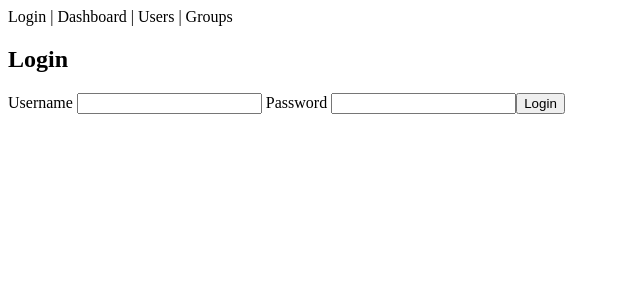
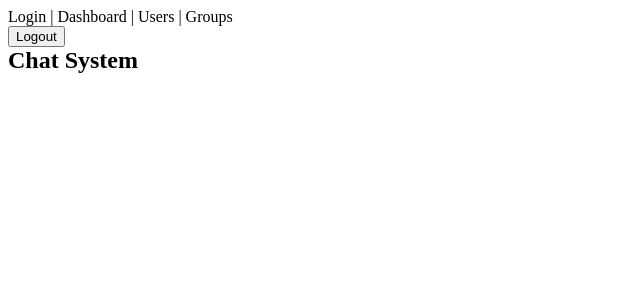
Before and after one commit to Zxhraee/Chat-System-Application, an Angular app in the folder frontend/: page /menu in a window 1280 px wide. Before the commit this address led to /login. Shown: the top 300 px of the page, without its empty margins (0-640 px from the left). Built offline with nearby package versions, Linux system fonts and the light colour scheme.

Commit message:
Added Basic HTML setup for menu screen and fixed any routing errors, also ststarted implementing screen route display according to user role

```diff
--- a/frontend/src/app/app.routes.ts
+++ b/frontend/src/app/app.routes.ts
@@ -10,7 +10,7 @@ import { ChatComponent } from './pages/chat/chat.component';
 
 export const routes: Routes = [
     { path: 'login', component: LoginComponent },
-    { path: 'dashboard', component: MenuComponent, canActivate: [AuthGuard] },
+    { path: 'menu', component: MenuComponent, canActivate: [AuthGuard] },
     { path: 'users', component: UsersComponent, canActivate: [AuthGuard, RoleGuard], data: { roles: ['SUPER'] } },
     { path: 'groups', component: GroupsComponent, canActivate: [AuthGuard, RoleGuard], data: { roles: ['GROUP_ADMIN','SUPER'] } },
     { path: 'groups/:id/channels', component: ChannelsComponent, canActivate: [AuthGuard, RoleGuard], data: { roles: ['GROUP_ADMIN','SUPER'] } },
--- a/frontend/src/app/pages/login/login.component.ts
+++ b/frontend/src/app/pages/login/login.component.ts
@@ -25,6 +25,6 @@ export class LoginComponent {
       this.error = 'Invalid user credentials';
       return;
     }
-    this.router.navigate(['/dashboard']);
+    this.router.navigate(['/menu']);
   }
 }
--- a/frontend/src/app/pages/menu/menu.component.html
+++ b/frontend/src/app/pages/menu/menu.component.html
@@ -1 +1,24 @@
-<p>menu works!</p>
+<div>
+    <button (click)="logout()">
+        Logout
+    </button>
+</div>
+
+<section>
+    <h1 style="margin-top:0;">Chat System</h1>
+
+    <p *ngIf="user()">Welcome
+      <strong>{{ user()!.username }}!</strong><br>
+      <small>Role: {{ user()!.role }}</small>
+    </p>
+
+    <div>
+      <a *ngIf="isGroupAdminorSuperAdmin()" routerLink="/groups">
+        Manage Groups & Channels
+      </a>
+
+      <a *ngIf="isSuperAdmin()" routerLink="/users">
+        Manage Users
+      </a>
+    </div>
+  </section>
--- a/frontend/src/app/pages/menu/menu.component.ts
+++ b/frontend/src/app/pages/menu/menu.component.ts
@@ -1,12 +1,37 @@
 import { Component } from '@angular/core';
+import { CommonModule } from '@angular/common';
+import { Router, RouterLink } from '@angular/router';
+import { AuthService } from '../../services/auth.service';
+import { User } from '../../models/user';
 
 @Component({
   selector: 'app-menu',
   standalone: true,
-  imports: [],
+  imports: [CommonModule, RouterLink],
   templateUrl: './menu.component.html',
   styleUrl: './menu.component.scss'
 })
+
 export class MenuComponent {
+  constructor(private auth: AuthService, private router: Router) {}
 
+
+  user(): User | null {
+    return this.auth.currentUser();
+  }
+
+  isSuperAdmin(): boolean {
+    const user = this.user();
+    return !!user && user.role === 'SUPER_ADMIN';
+  }
+
+  isGroupAdminorSuperAdmin(): boolean {
+    const user = this.user();
+    return !!user && (user.role === 'GROUP_ADMIN' || user.role === 'SUPER_ADMIN');
+  }
+
+  logout(): void {
+    this.auth.logout();
+    this.router.navigate(['/login']);
+  }
 }
```
